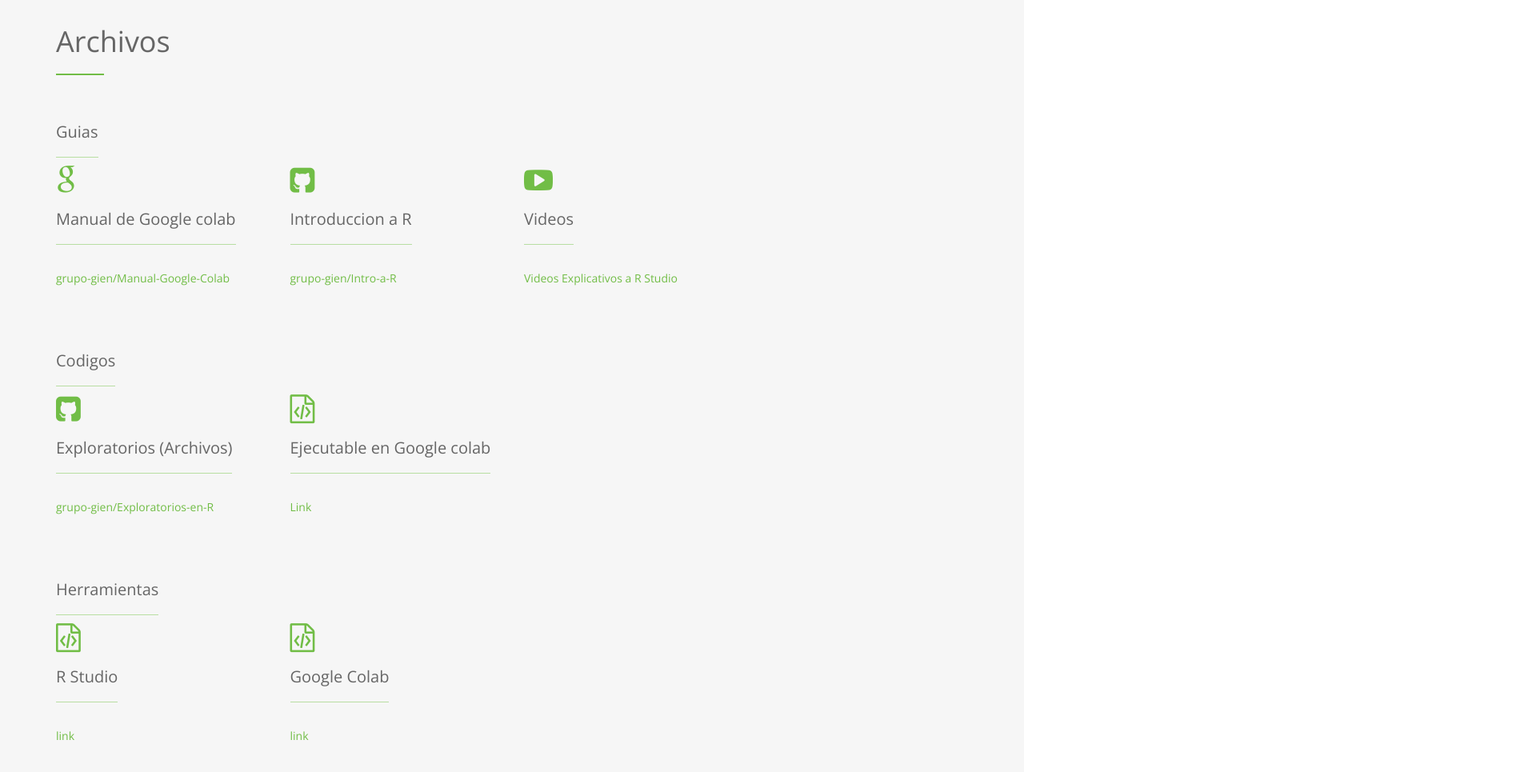
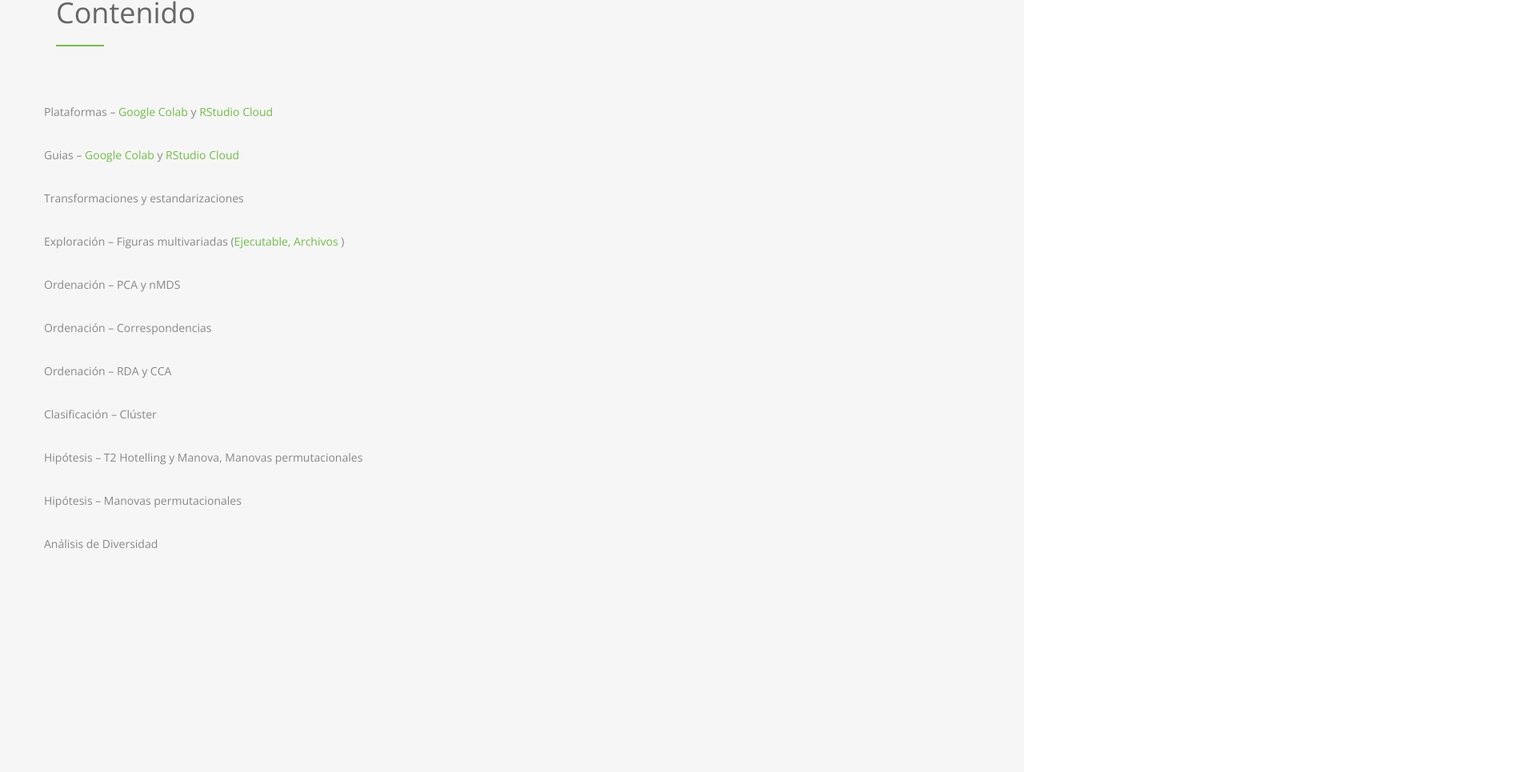
Before and after one commit to CristianForonda/vistagien, a plain HTML site: page index.html in a window 1280 px wide. Shown: the part 1461-2426 px from the top of the page at 80% size, 1920 px wide, since content can reach past the window. Drawn offline with nearby package versions, Linux system fonts and the light colour scheme.

Commit message:
nueva tabla de conte
se realiza una nueva tabla de contenido

```diff
--- a/index.html
+++ b/index.html
@@ -50,8 +50,8 @@
         <div class="collapse navbar-collapse" id="bs-example-navbar-collapse-1">
           <ul class="nav navbar-nav navbar-right">
             <li><a href="#home" class="page-scroll">Inicio</a></li>
-        <li><a href="#about-section" class="page-scroll">Contenido</a></li>
-        <li><a href="#services-section" class="page-scroll">Archivos</a></li>
+            <li><a href="#about-section" class="page-scroll">Resumen</a></li>
+            <li><a href="#services-section" class="page-scroll">Contenido</a></li>
             <li><a href="#works-section" class="page-scroll">Imagenes</a></li>
             <li><a href="#team-section" class="page-scroll">Participantes</a></li>
             <li><a href="#contact-section" class="page-scroll">contacto</a></li>
@@ -79,6 +79,7 @@
     </header>
     <!-- About Section -->
     <div id="about-section">
+
       <div class="container">
         <div class="section-title">
           <h2>ANÁLISIS DE DATOS ECOLÓGICOS Y AMBIENTALES</h2>
@@ -94,119 +95,36 @@
             <h4>Presentacion</h4>
             <p>El análisis de datos en herramientas de distribución gratuita ha sido una tendencia en las últimas décadas, dada las facilidades que ofrece a usuarios, en especial para países en vía de desarrollo. Es por ello, que a continuación se ofrecen herramientas de entorno web y un repositorio de comandos orientados al análisis de datos ecológicos y ambientales, iniciando con la exploración de patrones gráficos, siguiendo con las transformaciones y estandarizaciones y finalizando con diferentes técnicas multivariadas y el análisis de diversidad taxonómica. Esta información será complementado por un texto que contextualiza a las diferentes temáticas.</p>
           </div>
-      <div class="col-md-4">
-        <h4>Contenido</h4>
 
-          <div class="container">
-            <div class="row">
-
-              <div class="col"> <p> Plataformas – Google Colab y RStudio Cloud</p></div>
-              <div class="col"><p>Transformaciones y estandarizaciones</p></div>
-              <div class="col"><p>Exploración – Figuras multivariadas</p></div>
-              <div class="col"><p>Ordenación – PCA y nMDS, Correspondencias, RDA y CCA</p></div>
-              <div class="col"><p>Clasificación – Clúster</p> </div>
-              <div class="col"><p>Hipótesis – T2 Hotelling y Manova, Manovas permutacionales</p> </div>
-              <div class="col"><p>Análisis de Diversidad</p></div>
-
-            </div>
-          </div>
-
-
-    </div>
         </div>
       </div>
     <!-- Services Section -->
     <div id="services-section">
       <div class="container">
         <div class="section-title">
-      <h2>Archivos</h2>
+          <h2>Contenido</h2>
           <hr>
         </div>
 
+        <div class="row">
+          <div class="container">
+            <div class="row">
 
-    <div>
-      <h4>Guias</h4>
-    </div>
-
-    <div class="row">
-      <div class="col-md-3 col-sm-6 service"> <i class="fa fa-google"></i>
-        <h4>Manual de Google colab</h4>
-        <p>
-          <a href="https://github.com/grupo-gien/Manual-Google-Colab">grupo-gien/Manual-Google-Colab</a>
-        </p>
+              <div class="col"> <p> Plataformas – <a href="https://colab.research.google.com/notebooks/intro.ipynb#scrollTo=KxEMH7Xf1J_G">Google Colab</a>  y <a href="https://rstudio.cloud/projects">RStudio Cloud</a> </p></div>
+              <div class="col"> <p> Guias – <a href="https://github.com/grupo-gien/Manual-Google-Colab">Google Colab</a>  y <a href="https://github.com/grupo-gien/Intro-a-R">RStudio Cloud</a> </p></div>
+              <div class="col"><p>Transformaciones y estandarizaciones</p></div>
+              <div class="col"><p>Exploración – Figuras multivariadas (<a href="https://drive.google.com/drive/folders/1Tl64VjwCebALgswyTxJ85QTnRBYHcG3E?usp=sharing">Ejecutable, <a href="https://github.com/grupo-gien/Exploratorios-en-R">Archivos</a> </a>)</p></div>
+              <div class="col"><p>Ordenación – PCA y nMDS</p></div>
+              <div class="col"><p>Ordenación – Correspondencias</p></div>
+              <div class="col"><p>Ordenación – RDA y CCA</p></div>
+              <div class="col"><p>Clasificación – Clúster</p> </div>
+              <div class="col"><p>Hipótesis – T2 Hotelling y Manova, Manovas permutacionales</p> </div>
+              <div class="col"><p>Hipótesis – Manovas permutacionales</p> </div>
+              <div class="col"><p>Análisis de Diversidad</p></div>
 
             </div>
-
-      <div class="col-md-3 col-sm-6 service"> <i class="fa fa-github-square"></i>
-        <h4>Introduccion a R</h4>
-        <p>
-          <a href="https://github.com/grupo-gien/Intro-a-R">grupo-gien/Intro-a-R</a>
-        </p>
-      </div>
-
-      <div class="col-md-3 col-sm-6 service"> <i class="fa fa-youtube-play"></i>
-        <h4>Videos</h4>
-        <p>
-          <a href="https://www.youtube.com/playlist?list=PL9PuC_BsRwZLVn8T0bzv229Niw3Ptj2lK">Videos Explicativos a R Studio</a>
-        </p>
           </div>
         </div>
-
-    <div class="space"></div>
-
-    <div>
-      <h4>Codigos</h4>
-    </div>
-
-    <div class="row">
-
-
-      <div class="col-md-3 col-sm-6 service"> <i class="fa fa-github-square"></i>
-        <h4>Exploratorios (Archivos)</h4>
-        <p>
-          <a href="https://github.com/grupo-gien/Exploratorios-en-R">grupo-gien/Exploratorios-en-R</a>
-        </p>
-      </div>
-
-      <div class="col-md-3 col-sm-6 service"> <i class="fa fa-file-code-o"></i>
-        <h4>Ejecutable en Google colab</h4>
-        <p>
-          <a href="https://drive.google.com/drive/folders/1Tl64VjwCebALgswyTxJ85QTnRBYHcG3E?usp=sharing">Link</a>
-        </p>
-      </div>
-    </div>
-
-    <div class="space"></div>
-
-    <div>
-      <h4>Herramientas</h4>
-    </div>
-
-    <div class="row">
-
-      <div class="col-md-3 col-sm-6 service"> <i class="fa fa-file-code-o"></i>
-        <h4>R Studio</h4>
-        <p>
-          <a href="https://rstudio.cloud/projects">link</a>
-        </p>
-      </div>
-
-      <div class="col-md-3 col-sm-6 service"> <i class="fa fa-file-code-o"></i>
-        <h4>Google Colab</h4>
-        <p>
-          <a href="https://colab.research.google.com/notebooks/intro.ipynb#scrollTo=KxEMH7Xf1J_G">link</a>
-        </p>
-      </div>
-      <!--
-      <div class="col-md-3 col-sm-6 service"> <i class="fa fa-rocket"></i>
-        <h4>Branding</h4>
-        <p>Lorem ipsum dolor sit amet placerat facilisis felis mi in tempus eleifend pellentesque natoque etiam.</p>
-      </div>
-      <div class="col-md-3 col-sm-6 service"> <i class="fa fa-camera"></i>
-        <h4>Video & Photography</h4>
-        <p>Lorem ipsum dolor sit amet placerat facilisis felis mi in tempus eleifend pellentesque natoque.</p>
-      </div>
-      -->
       </div>
     </div>
     </div>
```
Also changed, not shown: 1 other file. Lines whose indentation alone changed are shown as unchanged.
